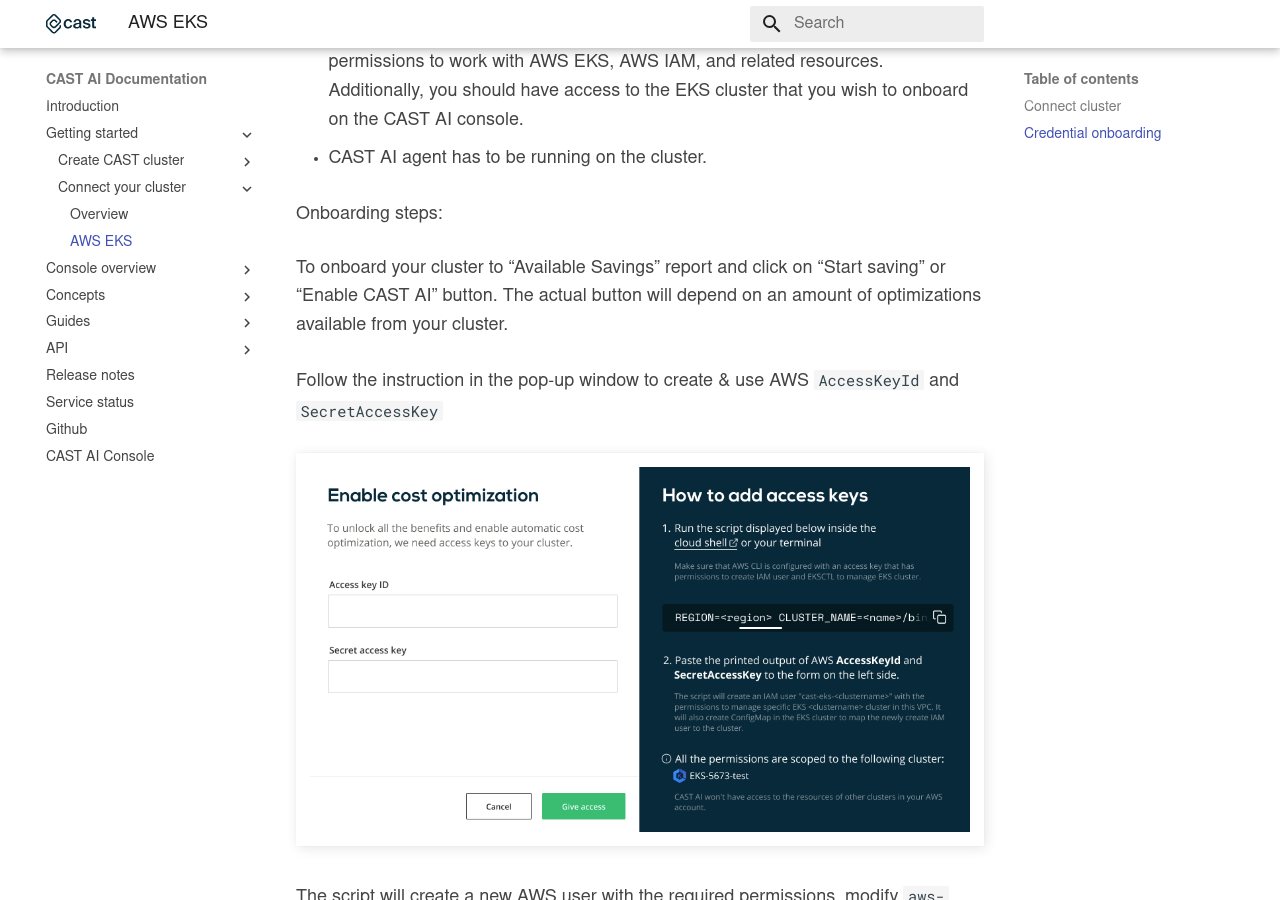
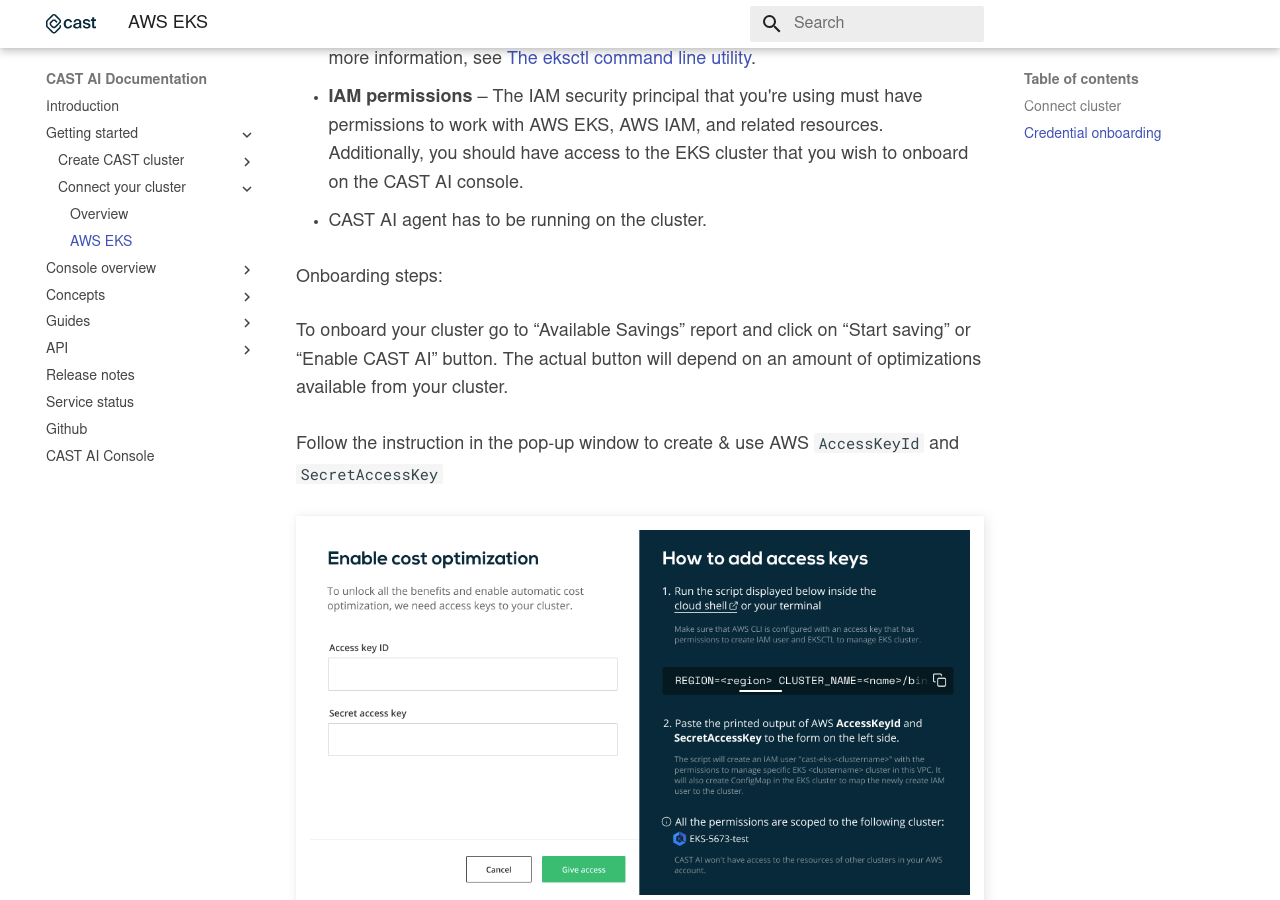
Before and after one commit to castai/docs, an MkDocs documentation site: the page built from docs/getting-started/external-cluster/eks.md, in a window 1280 px wide and 900 px high, scrolled down 1523 px. Built offline with MkDocs 1.6.1 and Material for MkDocs 9.7.7, drawn with Linux system fonts in a browser that asks for light colours; some web fonts are replaced.

```diff
--- a/docs/getting-started/external-cluster/eks.md
+++ b/docs/getting-started/external-cluster/eks.md
@@ -37,7 +37,7 @@ Prerequisites:
 
 Onboarding steps:
 
-To onboard your cluster to “Available Savings” report and click on “Start saving” or “Enable CAST AI” button. The actual button will depend on an amount of optimizations available from your cluster.
+To onboard your cluster go to “Available Savings” report and click on “Start saving” or “Enable CAST AI” button. The actual button will depend on an amount of optimizations available from your cluster.
 
 Follow the instruction in the pop-up window to create & use AWS `AccessKeyId` and `SecretAccessKey`
 
```
Also changed, not shown: docs/getting-started/screenshots/connect-cluster-2.png, docs/getting-started/screenshots/connect-cluster-3.png.
